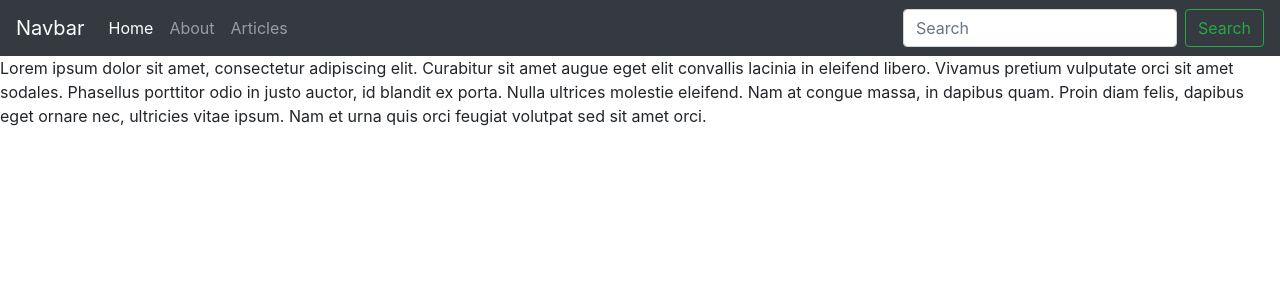
After one commit to realgio95/myflaskapp, a Flask app: page /about in a window 1280 px wide. The commit adds this page. Shown: the top 300 px of the page. Run offline with Flask 2, Linux system fonts and the light colour scheme; some libraries are stand-ins or nearby versions.

```diff
--- a/app.py
+++ b/app.py
@@ -1,10 +1,25 @@
 from flask import Flask, render_template
+from data import Articles
 
 app = Flask(__name__)
+
+Articles = Articles()
 
 @app.route('/')
 def index():
 	return render_template('home.html')
 
+@app.route('/about')
+def about():
+	return render_template('about.html')
+
+@app.route('/articles')
+def articles():
+	return render_template('articles.html', articles = Articles)
+
+@app.route('/article/<string:id>/')
+def articles(id):
+	return render_template('article.html', id=id)
+
 if __name__ == '__main__':
 	app.run(debug=True)
--- /dev/null
+++ b/templates/about.html
@@ -0,0 +1,6 @@
+{% extends 'layout.html' %}
+
+{% block body %}
+	<h1> About US</h1>
+	<p>Lorem ipsum dolor sit amet, consectetur adipiscing elit. Curabitur sit amet augue eget elit convallis lacinia in eleifend libero. Vivamus pretium vulputate orci sit amet sodales. Phasellus porttitor odio in justo auctor, id blandit ex porta. Nulla ultrices molestie eleifend. Nam at congue massa, in dapibus quam. Proin diam felis, dapibus eget ornare nec, ultricies vitae ipsum. Nam et urna quis orci feugiat volutpat sed sit amet orci.</p>
+{% endblock %}
--- /dev/null
+++ b/templates/article.html
@@ -0,0 +1,6 @@
+{% extends 'layout.html' %}
+
+{%block body%}
+	<h1> Article {{id}} </h1>
+
+{%endblock%}
--- /dev/null
+++ b/templates/includes/_navbar.html
@@ -0,0 +1,25 @@
+
+    <nav class="navbar navbar-expand-md navbar-dark bg-dark fixed-top">
+      <a class="navbar-brand" href="#">Navbar</a>
+      <button class="navbar-toggler" type="button" data-toggle="collapse" data-target="#navbarsExampleDefault" aria-controls="navbarsExampleDefault" aria-expanded="false" aria-label="Toggle navigation">
+        <span class="navbar-toggler-icon"></span>
+      </button>
+
+      <div class="collapse navbar-collapse" id="navbarsExampleDefault">
+        <ul class="navbar-nav mr-auto">
+          <li class="nav-item active">
+            <a class="nav-link" href="/">Home <span class="sr-only">(current)</span></a>
+          </li>
+          <li class="nav-item">
+            <a class="nav-link" href="/about.html">About</a>
+          </li>
+          <li class="nav-item">
+            <a class="nav-link" href="/articles.html">Articles</a>
+          </li>
+        </ul>
+        <form class="form-inline my-2 my-lg-0">
+          <input class="form-control mr-sm-2" type="text" placeholder="Search" aria-label="Search">
+          <button class="btn btn-outline-success my-2 my-sm-0" type="submit">Search</button>
+        </form>
+      </div>
+    </nav>
--- a/templates/layout.html
+++ b/templates/layout.html
@@ -4,10 +4,11 @@
 		<meta charset="utf-8">
 		<!--<meta viewport="800">-->
 		<title>My FlaskApp</title>
-		<link rel=stylesheet" href="https://stackpath.bootstrapcdn.com/bootstrap/4.1.1/css/bootstrap.min.css">
+		<link rel="stylesheet" href="https://maxcdn.bootstrapcdn.com/bootstrap/4.0.0/css/bootstrap.min.css" integrity="sha384-Gn5384xqQ1aoWXA+058RXPxPg6fy4IWvTNh0E263XmFcJlSAwiGgFAW/dAiS6JXm" crossorigin="anonymous">
 	</head>
 
 	<body>
+		{% include 'includes/_navbar.html' %}
 		{% block body %} {% endblock %}
 
 
```
Also changed, not shown: data.py (added, +29 -0 lines), templates/articles.html (added, +12 -0 lines).
